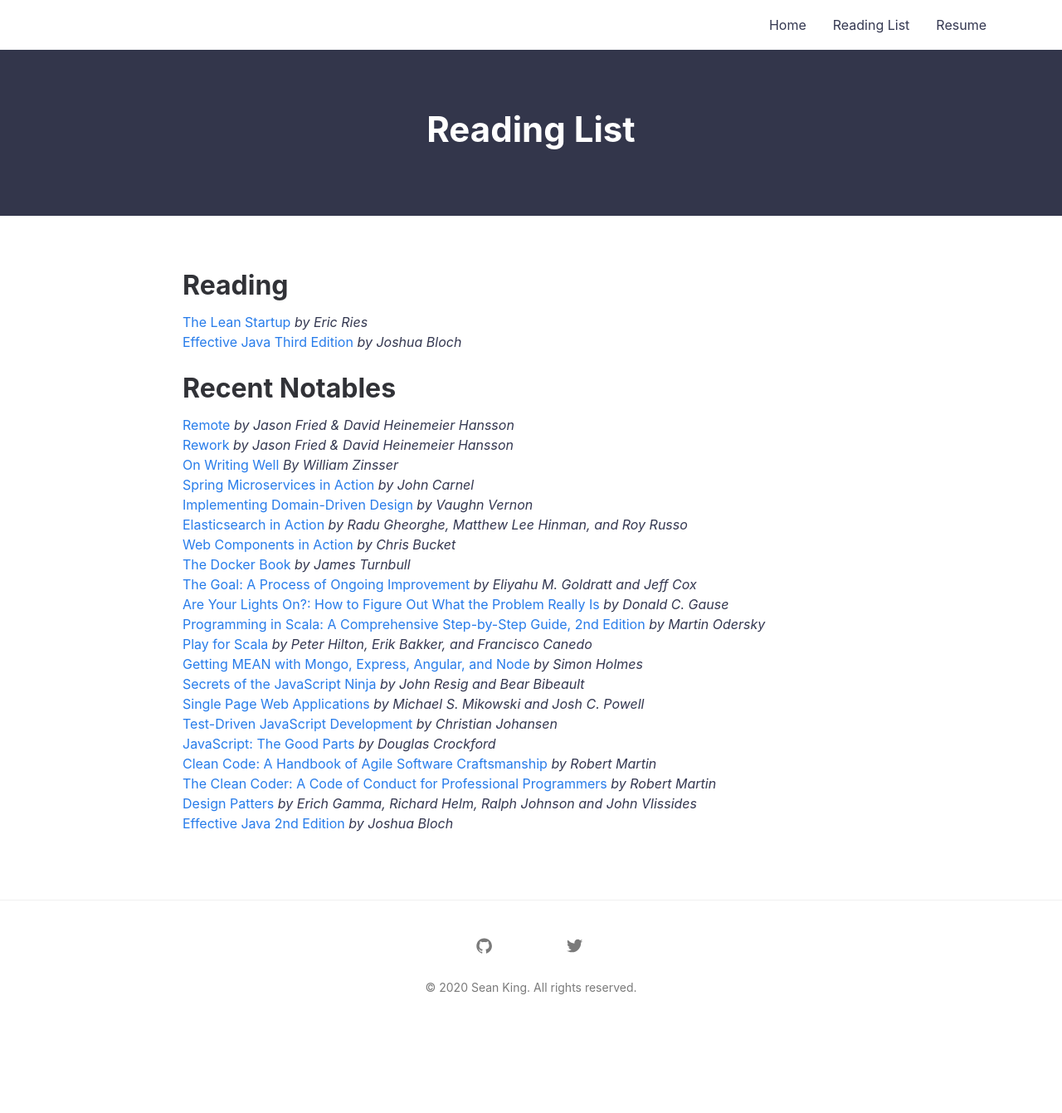
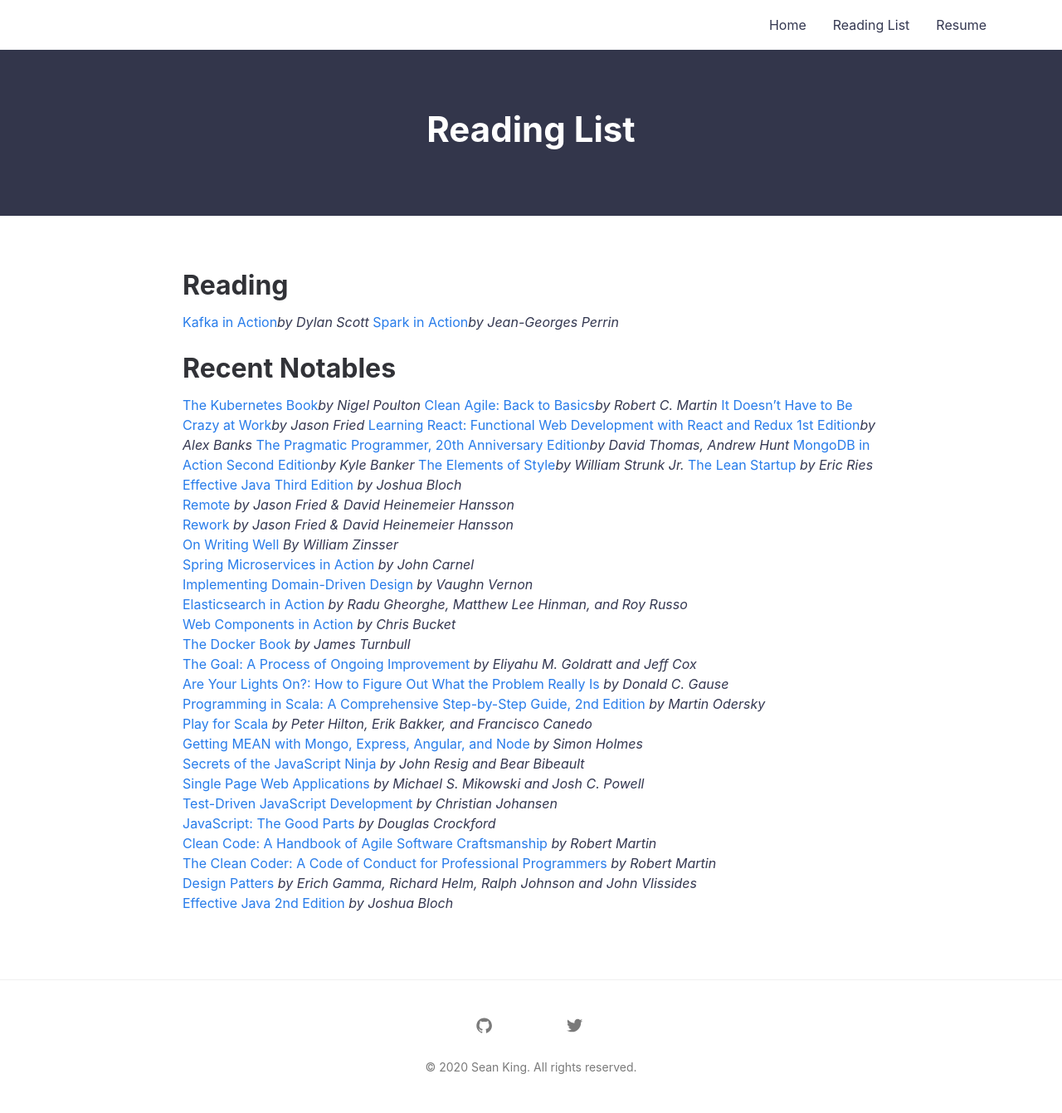
Before and after one commit to seanking/seanking.github.io, a Jekyll site: the page built from readingList.md, in a window 1280 px wide. Shown: the whole page at 83% size. Built offline with Jekyll 4.4.1, drawn with Linux system fonts in a browser that asks for light colours; before the commit the page ends 1245 px from its top, so only the background shows below that.

Commit message:
Update reading list

```diff
--- a/readingList.md
+++ b/readingList.md
@@ -5,20 +5,29 @@
 ---
 
 # Reading
+[Kafka in Action](https://www.manning.com/books/kafka-in-action)_by Dylan Scott_
+[Spark in Action](https://www.manning.com/books/spark-in-action-second-edition)_by Jean-Georges Perrin_
+
+# Recent Notables
+[The Kubernetes Book](https://www.amazon.com/Kubernetes-Book-Version-November-2018-ebook/dp/B072TS9ZQZ)_by Nigel Poulton_
+[Clean Agile: Back to Basics](https://www.amazon.com/Clean-Agile-Basics-Robert-Martin/dp/0135781868)_by Robert C. Martin_
+[It Doesn't Have to Be Crazy at Work](https://www.amazon.com/Doesnt-Have-Be-Crazy-Work/dp/0062874780)_by Jason Fried_
+[Learning React: Functional Web Development with React and Redux 1st Edition](https://www.amazon.com/Learning-React-Functional-Development-Redux/dp/1491954620)_by Alex Banks_
+[The Pragmatic Programmer, 20th Anniversary Edition](https://pragprog.com/book/tpp20/the-pragmatic-programmer-20th-anniversary-edition)_by David Thomas, Andrew Hunt_
+[MongoDB in Action Second Edition](https://www.manning.com/books/mongodb-in-action-second-edition)_by Kyle Banker_
+[The Elements of Style](https://www.amazon.com/Elements-Style-William-Strunk-ebook/dp/B005IT0V8O)_by William Strunk Jr._
 [The Lean Startup](http://theleanstartup.com/book) _by Eric Ries_
 [Effective Java Third Edition](https://www.informit.com/store/effective-java-9780134685991) _by Joshua Bloch_
-
-# Recent Notables
 [Remote](https://basecamp.com/books/remote) _by Jason Fried & David Heinemeier Hansson_
 [Rework](https://basecamp.com/books/rework) _by Jason Fried & David Heinemeier Hansson_
-[On Writing Well](https://www.amazon.com/dp/B0090RVGW0/ref=dp-kindle-redirect?_encoding=UTF8&btkr=1) _By William Zinsser_
+[On Writing Well](https://www.amazon.com/dp/B0090RVGW0) _By William Zinsser_
 [Spring Microservices in Action](https://www.manning.com/books/spring-microservices-in-action) _by John Carnel_
 [Implementing Domain-Driven Design](https://www.amazon.com/Implementing-Domain-Driven-Design-Vaughn-Vernon/dp/0321834577) _by Vaughn Vernon_
 [Elasticsearch in Action](https://www.manning.com/books/elasticsearch-in-action) _by Radu Gheorghe, Matthew Lee Hinman, and Roy Russo_
 [Web Components in Action](https://www.manning.com/books/web-components-in-action-cx) _by Chris Bucket_
 [The Docker Book](http://www.dockerbook.com/) _by James Turnbull_
-[The Goal: A Process of Ongoing Improvement](http://www.amazon.com/Goal-Process-Ongoing-Improvement/dp/0884271951/ref=sr_1_1?s=books&ie=UTF8&qid=1452651317&sr=1-1&keywords=the+goal) _by Eliyahu M. Goldratt and Jeff Cox_
-[Are Your Lights On?: How to Figure Out What the Problem Really Is](http://www.amazon.com/Are-Your-Lights-Figure-Problem/dp/0932633161/ref=sr_1_1?s=books&ie=UTF8&qid=1452651412&sr=1-1&keywords=Are+Your+Lights+On%3F%3A+How+to+Figure+Out+What+the+Problem+Really+Is) _by Donald C. Gause_
+[The Goal: A Process of Ongoing Improvement](http://www.amazon.com/Goal-Process-Ongoing-Improvement/dp/0884271951) _by Eliyahu M. Goldratt and Jeff Cox_
+[Are Your Lights On?: How to Figure Out What the Problem Really Is](http://www.amazon.com/Are-Your-Lights-Figure-Problem/dp/0932633161) _by Donald C. Gause_
 [Programming in Scala: A Comprehensive Step-by-Step Guide, 2nd Edition](http://www.amazon.com/Programming-Scala-Comprehensive-Step-Step/dp/0981531644) _by Martin Odersky_
 [Play for Scala](https://www.manning.com/books/play-for-scala) _by Peter Hilton, Erik Bakker, and Francisco Canedo_
 [Getting MEAN with Mongo, Express, Angular, and Node](https://www.manning.com/books/getting-mean-with-mongo-express-angular-and-node) _by Simon Holmes_
@@ -26,7 +35,7 @@
 [Single Page Web Applications](https://www.manning.com/books/single-page-web-applications) _by Michael S. Mikowski and Josh C. Powell_
 [Test-Driven JavaScript Development](http://www.amazon.com/Test-Driven-JavaScript-Development-Developers-Library/dp/0321683919) _by Christian Johansen_
 [JavaScript: The Good Parts](http://www.amazon.com/JavaScript-Good-Parts-Douglas-Crockford/dp/0596517742) _by Douglas Crockford_
-[Clean Code: A Handbook of Agile Software Craftsmanship](http://www.amazon.com/Clean-Code-Handbook-Software-Craftsmanship-ebook/dp/B001GSTOAM/ref=dp_kinw_strp_1) _by Robert Martin_
-[The Clean Coder: A Code of Conduct for Professional Programmers](http://www.amazon.com/The-Clean-Coder-Professional-Programmers-ebook/dp/B0050JLC9Y/ref=pd_sim_351_2?ie=UTF8&dpID=51MoTaVrS7L&dpSrc=sims&preST=_AC_UL160_SR123%2C160_&refRID=002TXN2DT556PES4C80A) _by Robert Martin_
+[Clean Code: A Handbook of Agile Software Craftsmanship](http://www.amazon.com/Clean-Code-Handbook-Software-Craftsmanship-ebook/dp/B001GSTOAM) _by Robert Martin_
+[The Clean Coder: A Code of Conduct for Professional Programmers](http://www.amazon.com/The-Clean-Coder-Professional-Programmers-ebook/dp/B0050JLC9Y) _by Robert Martin_
 [Design Patters](https://en.wikipedia.org/wiki/Design_Patterns) _by Erich Gamma, Richard Helm, Ralph Johnson and John Vlissides_
 [Effective Java 2nd Edition](https://www.amazon.com/Effective-Java-2nd-Joshua-Bloch/dp/0321356683) _by Joshua Bloch_
```
